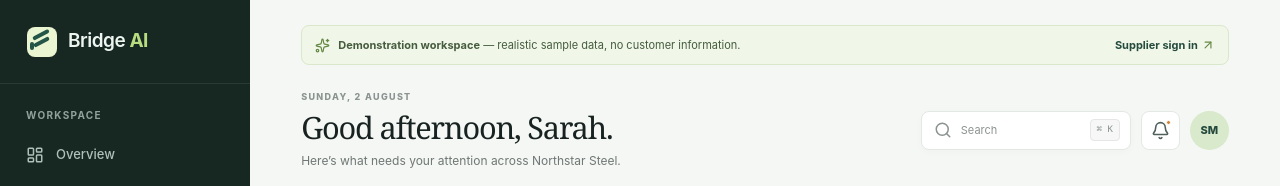
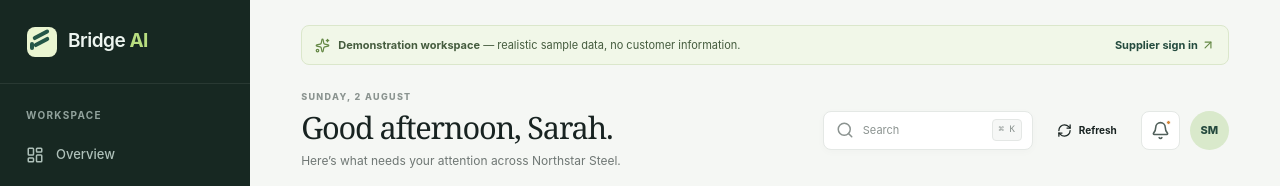
Before and after one commit to Beadyeye42/BridgeAi-, a Next.js app: page /demo in a window 1280 px wide. Shown: the top 186 px of the page. Built offline with nearby package versions, Linux system fonts and the light colour scheme.

Commit message:
Add portal refresh controls (#26)
Co-authored-by: Brian Nangle <briannangle@Brians-MacBook-Pro.local>

```diff
--- a/app/globals.css
+++ b/app/globals.css
@@ -65,6 +65,7 @@ button, a { -webkit-tap-highlight-color: transparent; }
 .page-heading h1 { margin: 0; font-family: Georgia, "Times New Roman", serif; font-size: clamp(26px, 2.4vw, 38px); font-weight: 500; line-height: 1.13; letter-spacing: -1.2px; }
 .page-heading > div > p:last-child { margin: 8px 0 0; color: var(--muted); font-size: 12px; }
 .heading-actions { display: flex; align-items: center; gap: 10px; }
+.refresh-button { min-height: 39px; gap: 7px; padding: 0 13px; white-space: nowrap; }
 .search-button { height: 39px; min-width: 210px; display: flex; align-items: center; gap: 9px; padding: 0 10px 0 12px; border: 1px solid var(--line); border-radius: 8px; background: #fff; color: #8b9390; font-size: 11px; box-shadow: 0 2px 8px rgba(20,38,31,.025); }
 .search-button kbd { margin-left: auto; padding: 3px 6px; border: 1px solid #e4e7e5; border-radius: 4px; background: #f6f7f6; color: #89918e; font-size: 9px; }
 .icon-button { position: relative; width: 39px; height: 39px; padding: 0; display: grid; place-items: center; border: 1px solid var(--line); border-radius: 8px; background: #fff; color: #51605b; cursor: pointer; }
@@ -180,6 +181,7 @@ button, a { -webkit-tap-highlight-color: transparent; }
   .mobile-header { position: sticky; top: 0; height: 60px; padding: 0 16px; display: flex; align-items: center; gap: 12px; background: rgba(24,40,34,.97); color: white; z-index: 30; }
   .mobile-header > span:nth-child(2) { flex: 1; padding-left: 2px; font-size: 11px; font-weight: 650; }
   .mobile-header .icon-button { width: 34px; height: 34px; border-color: rgba(255,255,255,.1); background: rgba(255,255,255,.05); color: white; }
+  .mobile-header-actions { display: flex; align-items: center; gap: 8px; }
   .portal-main { margin-left: 0; padding: 20px 15px 92px; }
   .demo-banner { align-items: flex-start; flex-wrap: wrap; font-size: 10px; line-height: 1.5; }
   .demo-banner a { width: 100%; margin: 2px 0 0 23px; }
--- a/components/dashboard/portal-page.tsx
+++ b/components/dashboard/portal-page.tsx
@@ -2,6 +2,7 @@ import Link from "next/link";
 import { Bell, FileText, LayoutDashboard, MoreHorizontal } from "lucide-react";
 import { BrandMark } from "@/components/brand-mark";
 import { Sidebar } from "@/components/dashboard/sidebar";
+import { RefreshButton } from "@/components/dashboard/refresh-button";
 
 export function PortalPage({
   companyName,
@@ -24,9 +25,9 @@ export function PortalPage({
 }) {
   return <div className="portal-shell">
     <Sidebar companyName={companyName} initials={initials} companyStatus={companyStatus} />
-    <header className="mobile-header"><BrandMark compact /><span>{companyName}</span><Link href="/dashboard/notifications" className="icon-button"><Bell size={18} /></Link></header>
+    <header className="mobile-header"><BrandMark compact /><span>{companyName}</span><div className="mobile-header-actions"><RefreshButton compact/><Link href="/dashboard/notifications" className="icon-button" aria-label="Notifications"><Bell size={18} /></Link></div></header>
     <main className="portal-main portal-subpage">
-      <div className="page-heading"><div><p className="eyebrow">{eyebrow}</p><h1>{title}</h1><p>{description}</p></div>{actions && <div className="heading-actions">{actions}</div>}</div>
+      <div className="page-heading"><div><p className="eyebrow">{eyebrow}</p><h1>{title}</h1><p>{description}</p></div><div className="heading-actions">{actions}<RefreshButton/></div></div>
       {children}
     </main>
     <nav className="mobile-nav" aria-label="Mobile navigation"><Link href="/dashboard"><LayoutDashboard size={20} />Overview</Link><Link href="/dashboard/requests"><FileText size={20} />Requests</Link><Link href="/dashboard/company"><BrandMark compact />Company</Link><Link href="/dashboard/settings"><MoreHorizontal size={20} />More</Link></nav>
--- /dev/null
+++ b/components/dashboard/refresh-button.tsx
@@ -0,0 +1,22 @@
+"use client";
+
+import { useTransition } from "react";
+import { RefreshCw } from "lucide-react";
+import { useRouter } from "next/navigation";
+
+export function RefreshButton({ compact = false }: { compact?: boolean }) {
+  const router = useRouter();
+  const [refreshing, startRefresh] = useTransition();
+
+  return <button
+    type="button"
+    className={compact ? "icon-button" : "button button-secondary refresh-button"}
+    aria-label={refreshing ? "Refreshing page" : "Refresh page"}
+    title="Refresh page"
+    disabled={refreshing}
+    onClick={() => startRefresh(() => router.refresh())}
+  >
+    <RefreshCw className={refreshing ? "spin" : undefined} size={compact ? 18 : 15}/>
+    {!compact && <span>{refreshing ? "Refreshing…" : "Refresh"}</span>}
+  </button>;
+}
--- a/components/dashboard/supplier-dashboard.tsx
+++ b/components/dashboard/supplier-dashboard.tsx
@@ -5,18 +5,19 @@ import { Sidebar } from "./sidebar";
 import { BrandMark } from "@/components/brand-mark";
 import type { SupplierOnboardingReadiness } from "@/lib/suppliers/onboarding";
 import { OnboardingReadiness as OnboardingReadinessCard } from "./onboarding-readiness";
+import { RefreshButton } from "./refresh-button";
 
 export function SupplierDashboard({ data, demo = false, onboarding, supplierStatus = "APPROVED" }: { data: DashboardData; demo?: boolean; onboarding?: SupplierOnboardingReadiness; supplierStatus?: string }) {
   const requestBase = demo ? "/requests" : "/dashboard/requests";
   return (
     <div className="portal-shell">
       <Sidebar companyName={data.companyName} initials={data.initials} companyStatus={supplierStatus} activeRequestCount={data.stats.newRequests} unreadNotificationCount={data.unreadNotificationCount} />
-      <header className="mobile-header"><BrandMark compact /><span>{data.companyName}</span><button className="icon-button" aria-label="Notifications"><Bell size={19} /></button></header>
+      <header className="mobile-header"><BrandMark compact /><span>{data.companyName}</span><div className="mobile-header-actions"><RefreshButton compact/><Link href="/dashboard/notifications" className="icon-button" aria-label="Notifications"><Bell size={19} /></Link></div></header>
       <main className="portal-main">
         {demo && <div className="demo-banner"><Sparkles size={15} /><span><b>Demonstration workspace</b> — realistic sample data, no customer information.</span><Link href="/login">Supplier sign in <ArrowUpRight size={14} /></Link></div>}
         <div className="page-heading">
           <div><p className="eyebrow">{demo ? "Sunday, 2 August" : new Intl.DateTimeFormat("en-GB", { weekday: "long", day: "numeric", month: "long" }).format(new Date())}</p><h1>Good afternoon, {data.contactName.split(" ")[0]}.</h1><p>Here’s what needs your attention across {data.companyName}.</p></div>
-          <div className="heading-actions"><button className="search-button" aria-label="Search"><Search size={18} /><span>Search</span><kbd>⌘ K</kbd></button><button className="icon-button desktop-only" aria-label="Notifications"><Bell size={19} />{data.unreadNotificationCount > 0 && <i />}</button><span className="avatar">{data.initials}</span></div>
+          <div className="heading-actions"><button className="search-button" aria-label="Search"><Search size={18} /><span>Search</span><kbd>⌘ K</kbd></button><RefreshButton/><Link href="/dashboard/notifications" className="icon-button desktop-only" aria-label="Notifications"><Bell size={19} />{data.unreadNotificationCount > 0 && <i />}</Link><span className="avatar">{data.initials}</span></div>
         </div>
 
         {onboarding && (!onboarding.ready || supplierStatus !== "APPROVED")
```
Also changed, not shown: 1 other file (tests, documents, lock files or other folders).
